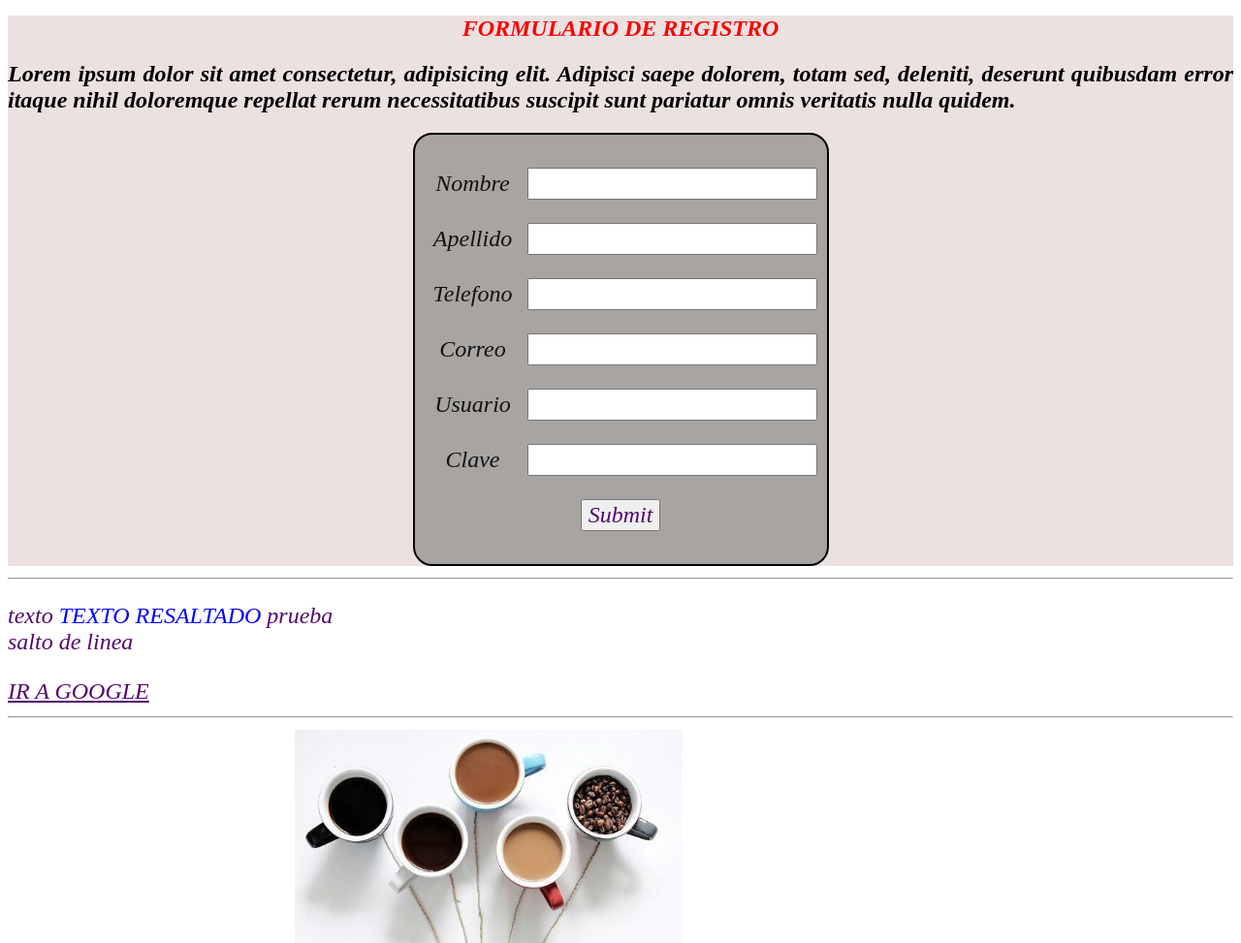
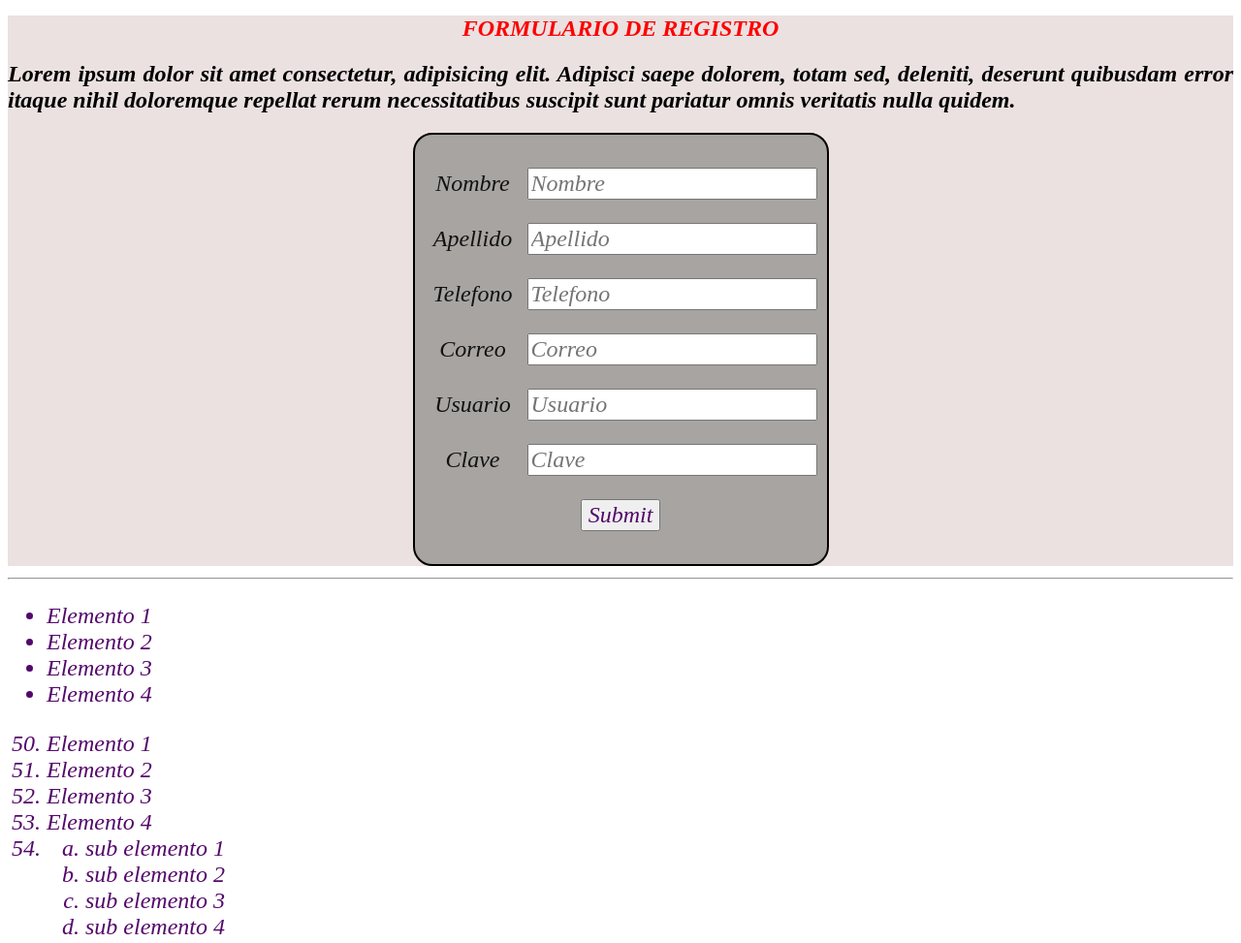
Before and after one commit to ldayanamercado/Primera_Pagina, a plain HTML site: page index.html in a window 1280 px wide. Shown: the top 973 px of the page at 97% size. Drawn offline with Linux system fonts and the light colour scheme.

Commit message:
Add files via upload

```diff
--- a/index.html
+++ b/index.html
@@ -6,6 +6,10 @@
     <link rel="stylesheet" href="stilo.css">
 
     </head>
+    <body>
+
+
+
     <div>
     <h1> FORMULARIO DE REGISTRO  </h1>
     <h2>Lorem ipsum dolor sit amet consectetur, adipisicing elit. Adipisci saepe dolorem, totam sed, deleniti, deserunt quibusdam error itaque nihil doloremque repellat rerum necessitatibus suscipit sunt pariatur omnis veritatis nulla quidem.
@@ -16,29 +20,29 @@
     <form action="dot.html" method="get">
         <p>
             <label for="nombre">Nombre</label>
-            <input type="text" name="nombre" id="nombre"/>
+            <input type="text" name="nombre" id="nombre" placeholder="Nombre"/>
         </p>
 
         <p>
             <label for="Apellido">Apellido</label>
-            <input type="text" name="Apellido" id="Apellido"/>
+            <input type="text" name="Apellido" id="Apellido" placeholder="Apellido"/>
         </p>
         <p>
             <label for="Telefono">Telefono</label>
-            <input type="text" name="Telefono" id="Telefono"/>
+            <input type="text" name="Telefono" id="Telefono" placeholder="Telefono"/>
 
         </p>
         <p>
             <label for="Correo">Correo</label>
-            <input type="email" name="Correo" id="Correo" />
+            <input type="email" name="Correo" id="Correo" placeholder="Correo"/>
         </p>
         <p>
             <label for ="Usuario">Usuario</label>
-            <input type="text" name="Usuario" id="Usuario" />
+            <input type="text" name="Usuario" id="Usuario" placeholder="Usuario" />
         </p>
         <p>
             <label for="Clave">Clave </label>
-            <input type="password" name="Clave" id="Clave" />
+            <input type="password" name="Clave" id="Clave" placeholder="Clave"/>
         </p>
 
 
@@ -63,7 +67,37 @@
 
 
     <!-- hr para separar -->
+
     <hr>
+    <!-- Ul Lista no ordenada-->
+    <ul>
+        <li>Elemento 1</li>
+        <li>Elemento 2</li>
+        <li>Elemento 3</li>
+        <li>Elemento 4</li>
+
+    </ul>
+    <!-- Ul Lista  ordenada-->
+    <ol>
+        <li value="50">Elemento 1</li>
+        <li>Elemento 2</li>
+        <li>Elemento 3</li>
+        <li>Elemento 4</li>
+        <li>
+            <ol>
+                <li style="list-style-type: lower-alpha;">sub elemento 1</li>
+                <li style="list-style-type: lower-alpha;">sub elemento 2</li>
+                <li style="list-style-type: lower-alpha;">sub elemento 3</li>
+                <li style="list-style-type: lower-alpha;">sub elemento 4</li>
+
+
+            </ol>
+        </li>
+
+    </ol>
+
+
+
     <p>texto <span style="color:blue">TEXTO RESALTADO</span>  prueba <br> salto de linea  </p>
     <a href="https://www.google.co">IR A GOOGLE</a>
     <hr>
--- a/stilo.css
+++ b/stilo.css
@@ -3,9 +3,11 @@
     font-family: 'PT Sans';
     font-size: x-large;
     font-style: oblique;
+
 }
 
 table{
+    border-style: 1px solid black;
     border-collapse: collapse;
     text-align: center;
     margin: auto;
@@ -17,9 +19,14 @@ table{
 table tr:nth-child(1){
     background-color: rgb(158, 141, 133);
     background: rgb(189, 150, 150);
+    border-style: 1px solid black;
 
 }
 td{
+    border: 1px solid #848484;
+    color:rgb(19, 19, 20)
+}
+th{
     border: 1px solid #848484;
     color:rgb(19, 19, 20)
 }
```
Also changed, not shown: dot.html (+6 -6 lines). Lines whose indentation alone changed are shown as unchanged.
